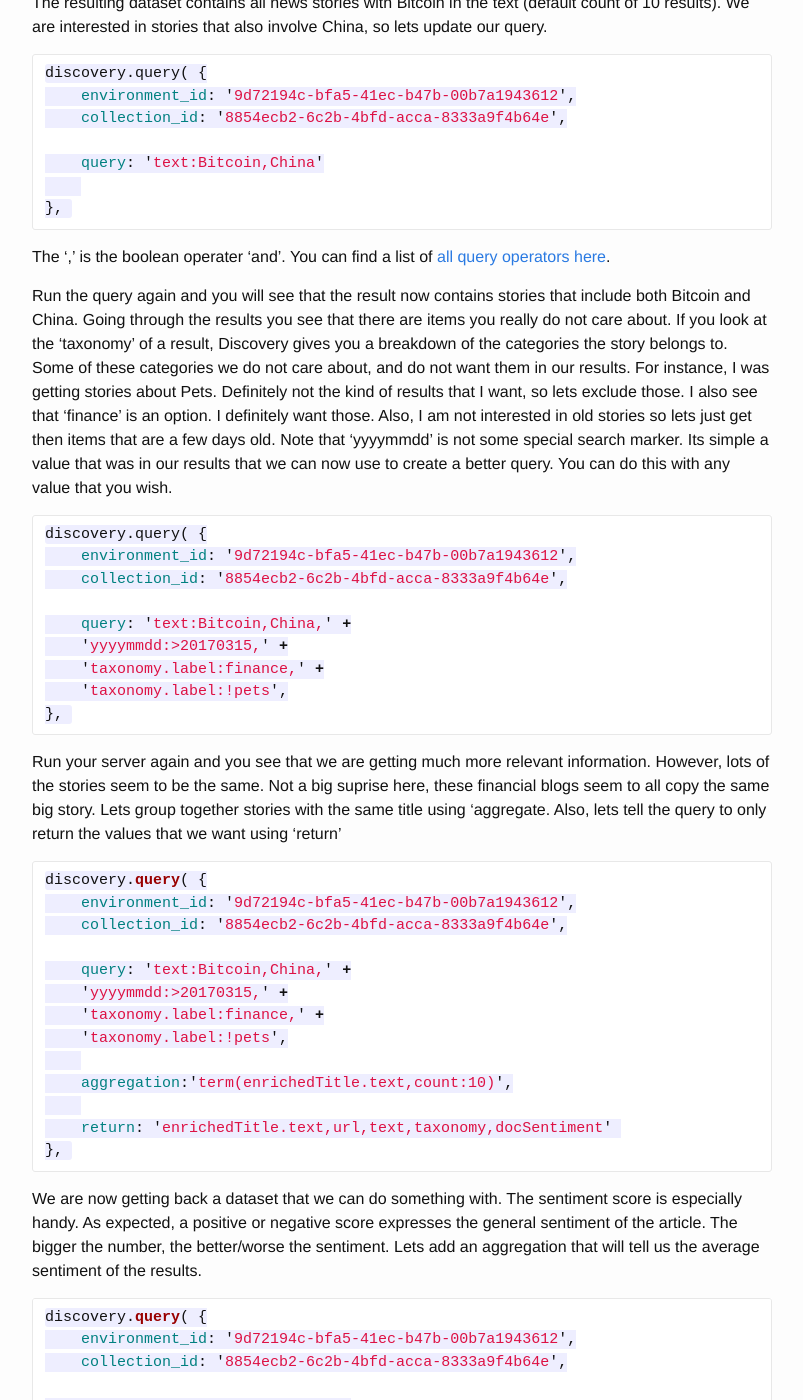
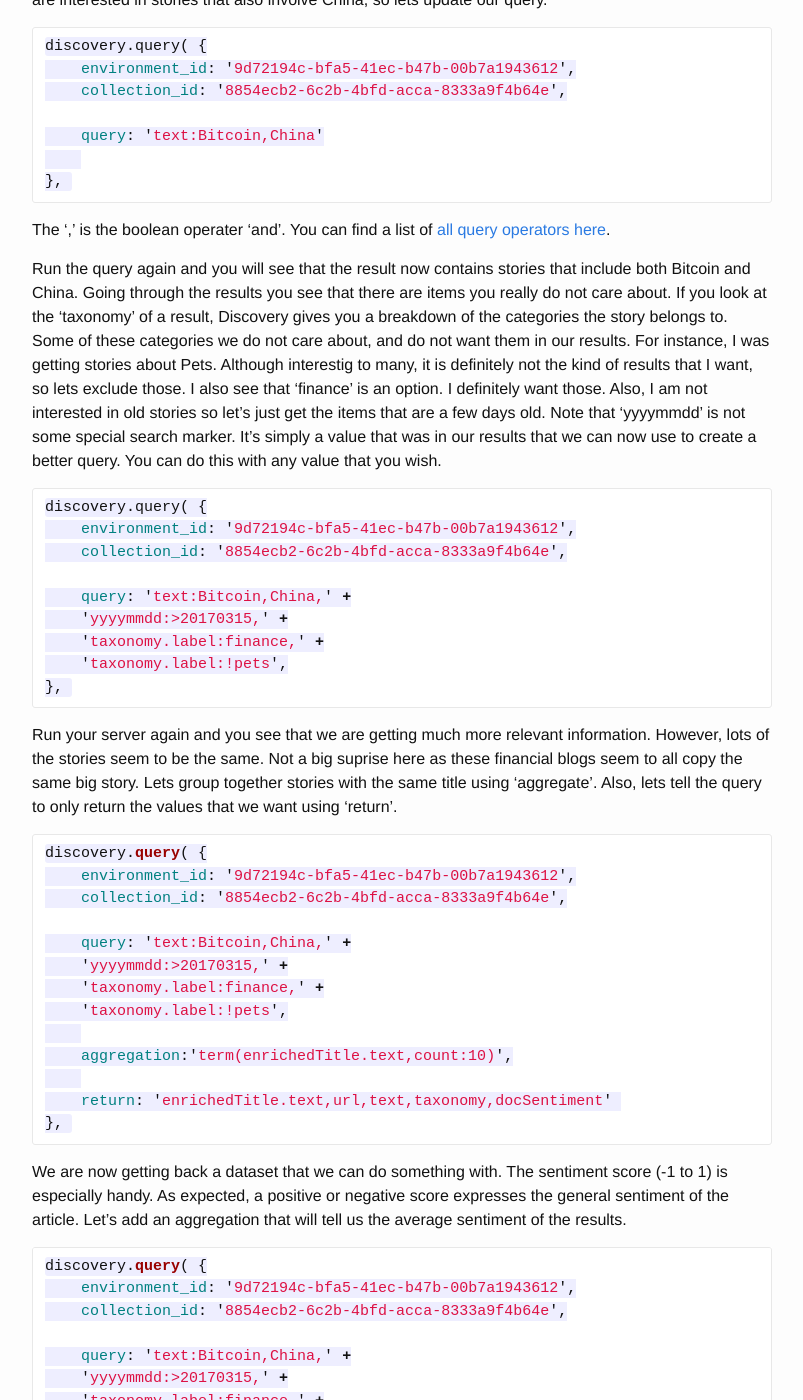
Before and after one commit to pwcremin/pwcremin.github.io, a Jekyll site: the page built from _posts/2017-03-15-discovery-news-bitcoin.markdown, in a window 1280 px wide and 1400 px high, scrolled down 4577 px. Shown: the whole window, without its empty margins (238-1041 px from the left). Built offline with Jekyll 4.4.1, drawn with Linux system fonts in a browser that asks for light colours; comment, search, counter and statistics services are not loaded; some of the changed text lies outside the part shown.

Commit message:
Update 2017-03-15-discovery-news-bitcoin.markdown

````diff
--- a/_posts/2017-03-15-discovery-news-bitcoin.markdown
+++ b/_posts/2017-03-15-discovery-news-bitcoin.markdown
@@ -13,7 +13,7 @@
 
 #### Create your Watson Discovery service
 
-Log into Bluemix, go to Catalog and, under Services, select the Watson services.  Here you see a list of all Watson services that you can use.  We want Discovery so click on it and then hit the Create Button
+Log into Bluemix, go to Catalog|Services|Watson.  Here you see a list of all Watson services that you can use.  Choose Discovery|Create.
 
 <div>
 <img src="/assets/discovery-bitcoin/catalaog.png" width="200"/>
@@ -23,15 +23,15 @@
 <img src="/assets/discovery-bitcoin/discovery_service.png" width="350"/>
 </div>
 
-Go to the menu, select Services, and then Dashboard.  Here you will see your newly created Discovery service.  Click on it.
+Go to the menu, select Services|Dashboard.  Here you will see your newly created Discovery service.  Click on it.
 
 <img src="/assets/discovery-bitcoin/view_service.png" width="350"/>
 
-In order to access this service we are going to need the service credentials. Click on Service Credentials and then View the credentials.  You will need your username and password, so save this data.
+In order to access this service we are going to need the service credentials. Click on Service Credentials and then View the credentials.  Save your username and password.
 
-Now lets get setup for Watson News.  Click on Manage and then Launch Tool.
+Now lets setup Watson News.  Click on Manage|Launch Tool.
 
-Using Discovery you can upload your own files, which can then be searched using the power of Discovery, or search the predefined dataset of Discovery News, which is what we are going to do.
+Using Discovery you can upload your own files, which can then be searched using the Discovery, or search the predefined dataset of Discovery News, which is what we are going to do.
 
 <img src="/assets/discovery-bitcoin/your_data.png" width="350"/>
 
@@ -181,7 +181,7 @@
 
 The ',' is the boolean operater 'and'.  You can find a list of <a href="https://www.ibm.com/watson/developercloud/doc/discovery/query-reference.html#parameter-descriptions">all query operators here</a>.
 
-Run the query again and you will see that the result now contains stories that include both Bitcoin and China. Going through the results you see that there are items you really do not care about.  If you look at the 'taxonomy' of a result, Discovery gives you a breakdown of the categories the story belongs to.  Some of these categories we do not care about, and do not want them in our results.  For instance, I was getting stories about Pets.  Definitely not the kind of results that I want, so lets exclude those.  I also see that 'finance' is an option.  I definitely want those.  Also, I am not interested in old stories so lets just get then items that are a few days old.  Note that 'yyyymmdd' is not some special search marker.  Its simple a value that was in our results that we can now use to create a better query.  You can do this with any value that you wish.
+Run the query again and you will see that the result now contains stories that include both Bitcoin and China. Going through the results you see that there are items you really do not care about.  If you look at the 'taxonomy' of a result, Discovery gives you a breakdown of the categories the story belongs to.  Some of these categories we do not care about, and do not want them in our results.  For instance, I was getting stories about Pets.  Although interestig to many, it is definitely not the kind of results that I want, so lets exclude those.  I also see that 'finance' is an option.  I definitely want those.  Also, I am not interested in old stories so let's just get the items that are a few days old.  Note that 'yyyymmdd' is not some special search marker.  It's simply a value that was in our results that we can now use to create a better query.  You can do this with any value that you wish.
 
 ```javascript
 discovery.query( {
@@ -195,7 +195,7 @@
 },
 ```
 
-Run your server again and you see that we are getting much more relevant information.  However, lots of the stories seem to be the same.  Not a big suprise here, these financial blogs seem to all copy the same big story. Lets group together stories with the same title using 'aggregate.  Also, lets tell the query to only return the values that we want using 'return'
+Run your server again and you see that we are getting much more relevant information.  However, lots of the stories seem to be the same.  Not a big suprise here as these financial blogs seem to all copy the same big story. Lets group together stories with the same title using 'aggregate'.  Also, lets tell the query to only return the values that we want using 'return'.
 
 ```javascript
 discovery.query( {
@@ -213,7 +213,7 @@
 },
 ```
 
-We are now getting back a dataset that we can do something with. The sentiment score is especially handy. As expected, a positive or negative score expresses the general sentiment of the article.  The bigger the number, the better/worse the sentiment.  Lets add an aggregation that will tell us the average sentiment of the results.
+We are now getting back a dataset that we can do something with. The sentiment score (-1 to 1) is especially handy. As expected, a positive or negative score expresses the general sentiment of the article. Let's add an aggregation that will tell us the average sentiment of the results.
 
 ```javascript
 discovery.query( {
@@ -231,7 +231,7 @@
 },
 ```
 
-At the time of writing, I received the following results
+At the time of writing, I received the following results:
 
 ```json
  "aggregations": [
````
